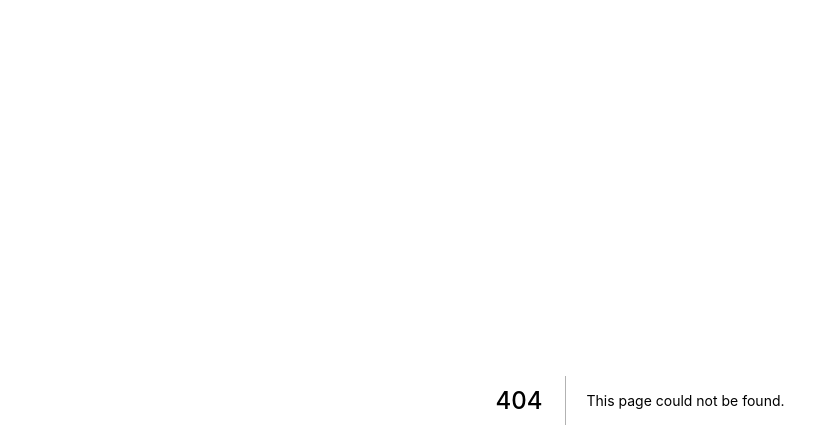
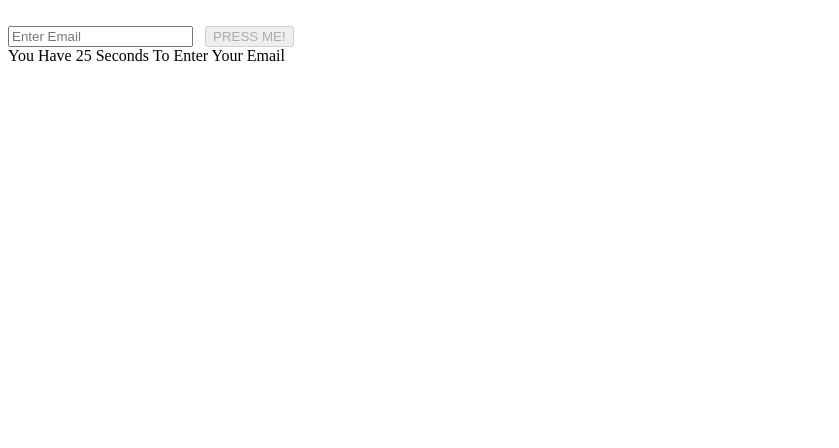
Before and after one commit to GeertHuls/react-hooks-example, a Next.js app: page /emailvalidating in a window 1280 px wide. Before the commit this address had no page. Shown: the top 448 px of the page, without its empty margins (0-839 px from the left). Built offline with nearby package versions, Linux system fonts and the light colour scheme.

Commit message:
Add email validating form
- http://localhost:3000/emailvalidating

```diff
--- /dev/null
+++ b/pages/emailvalidating.js
@@ -0,0 +1,8 @@
+import React from 'react';
+import EmailValidatingForm from '../src/EmailValidatingForm';
+
+function emailvalidating() {
+  return <EmailValidatingForm />;
+}
+
+export default emailvalidating;
--- /dev/null
+++ b/src/EmailValidatingForm.js
@@ -0,0 +1,62 @@
+import { useReducer, useState } from 'react';
+import useInterval from './useInterval';
+
+function EmailValidatingForm() {
+  const validateEmail = (email) => {
+    const re = /^(([^<>()[\]\\.,;:\s@\"]+(\.[^<>()[\]\\.,;:\s@\"]+)*)|(\".+\"))@((\[[0-9]{1,3}\.[0-9]{1,3}\.[0-9]{1,3}\.[0-9]{1,3}\])|(([a-zA-Z\-0-9]+\.)+[a-zA-Z]{2,}))$/;
+    return re.test(email);
+  };
+  const [emailValid, setEmailValid] = useState(false);
+  const emailReducer = (state, action) => {
+    const isValidEmail = validateEmail(action);
+    setEmailValid(isValidEmail);
+    return action;
+  };
+
+  const [email, setEmail] = useReducer(emailReducer, '');
+  const maxSeconds = 30;
+  const [count, setCount] = useState(maxSeconds);
+
+  useInterval(() => {
+    setCount(count - 1);
+  }, 1000);
+
+  return (
+    <div className="container">
+      <br />
+      <div>
+        <div className="content">
+          <input
+            onChange={(e) => {
+              setEmail(e.target.value);
+            }}
+            disabled={count <= 0}
+            value={email}
+            placeholder="Enter Email"
+            type="email"
+            name="email"
+            required
+          />
+          &nbsp;&nbsp;&nbsp;
+          <button
+            disabled={!emailValid || count <= 0}
+            onClick={() => {
+              setCount(0);
+              alert(`button clicked with email ${email}`);
+            }}
+            className="btn-lg"
+            type="submit"
+          >
+            PRESS ME!
+          </button>
+          <div>
+            {count > 0
+              ? `You Have ${count} Seconds To Enter Your Email`
+              : 'Email Entered or Time Expired'}
+          </div>
+        </div>
+      </div>
+    </div>
+  );
+}
+export default EmailValidatingForm;
--- /dev/null
+++ b/src/useInterval.js
@@ -0,0 +1,23 @@
+// https://overreacted.io/making-setinterval-declarative-with-react-hooks/
+import { useEffect, useRef } from 'react';
+
+const useInterval = (callback, delay) => {
+  const savedCallback = useRef();
+
+  // Remember the latest function.
+  useEffect(() => {
+    savedCallback.current = callback;
+  }, [callback]);
+
+  // Set up the interval.
+  useEffect(() => {
+    function tick() {
+      savedCallback.current();
+    }
+    if (delay !== null) {
+      let id = setInterval(tick, delay);
+      return () => clearInterval(id);
+    }
+  }, [delay]);
+};
+export default useInterval;
```
